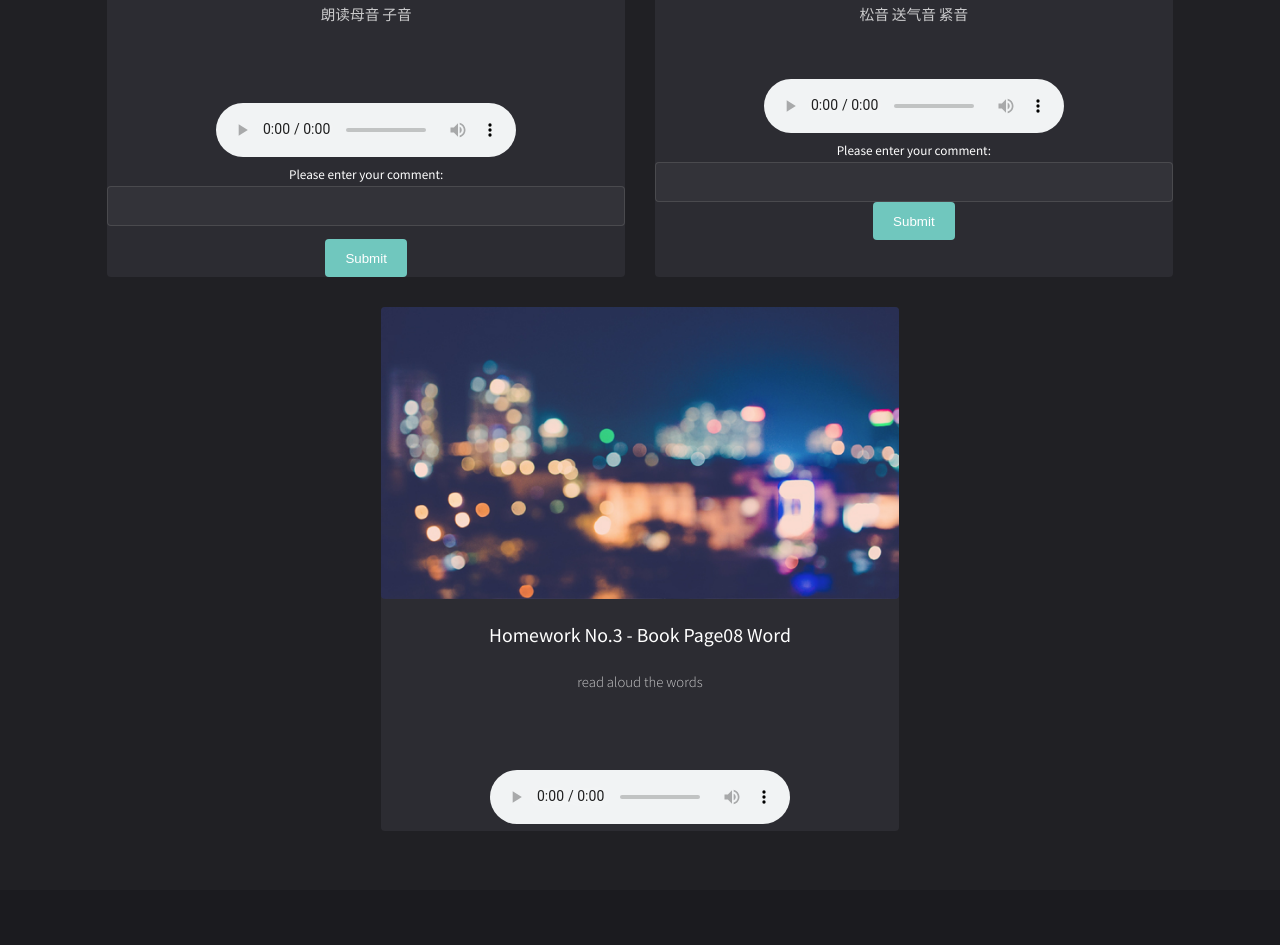
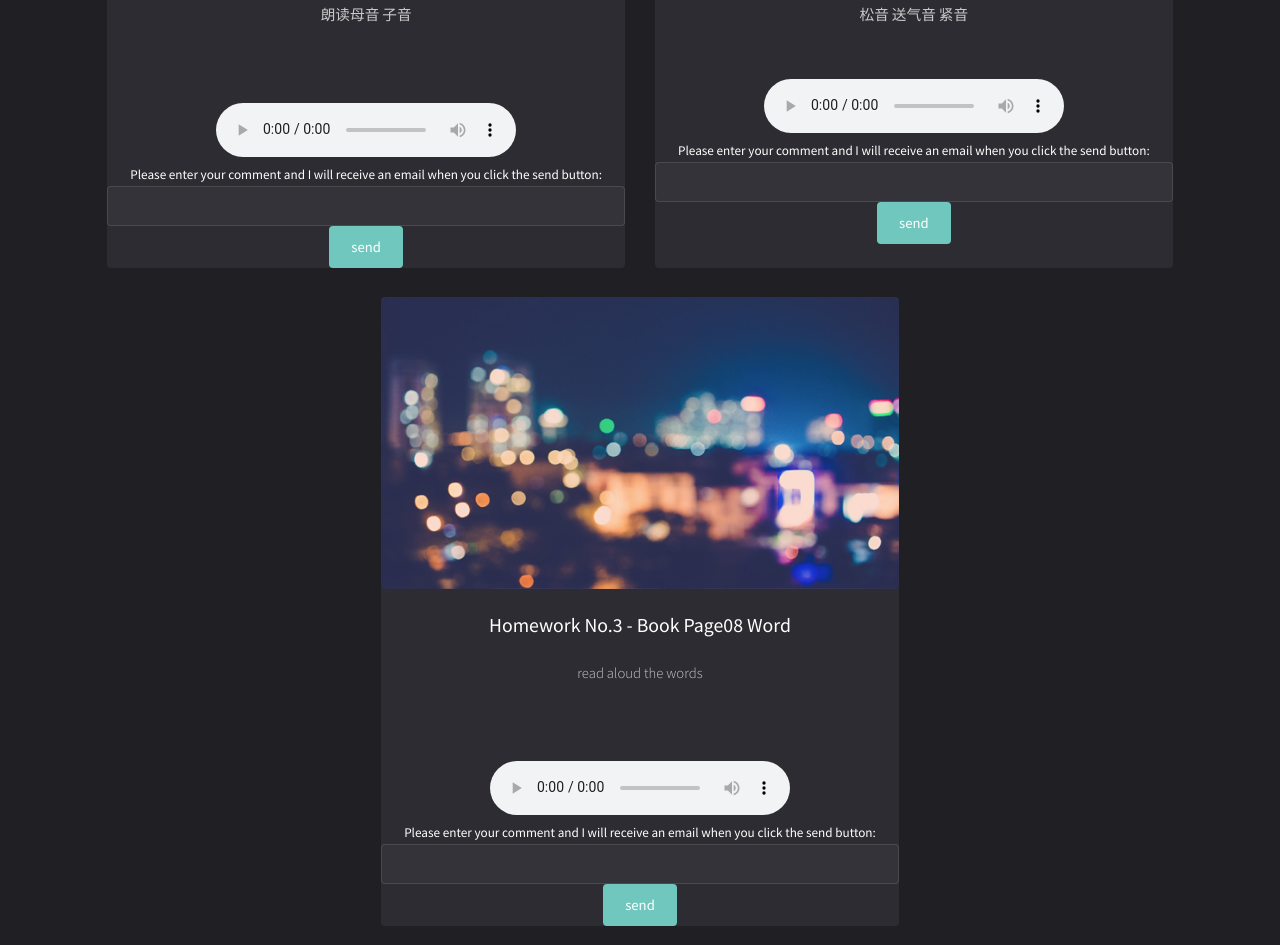
Before and after one commit to czl934/Leonie.github.io, a plain HTML site: page koreanlan/index.html in a window 1280 px wide. Shown: the part 979-1924 px from the top of the page. Drawn offline with Linux system fonts and the light colour scheme.

Commit message:
Update index.html

```diff
--- a/koreanlan/index.html
+++ b/koreanlan/index.html
@@ -24,6 +24,7 @@
 						<header>
 							<h1>Homework Storage Plaza</h1>
 							<p>Here is the web for homework review</p>
+							<p>Yejin 선생님, 숙제 첨삭해주셔서 감사합니다. 열심히 했어요.</p>
 						</header>
 						<a href="#main" class="more">Learn More</a>
 					</div>
@@ -53,12 +54,13 @@
 								<audio controls>
 									<source src="audio/abc.mp3" type="audio/mpeg">
 								</audio>
-
-								<label>
-									Please enter your comment:
+								<form action="mailto:875776013@qq.com" method="post" enctype="text/Plain">
+									<label>
+									Please enter your comment and I will receive an email when you click the send button:
 									<input type="text" name="">
-								</label>
-								<button type="submit">Submit</button>
+									<input type="submit" value="send">
+									</label>
+								</form>
 							</div>
 
 
@@ -73,9 +75,9 @@
 								</audio>
 								<form action="mailto:875776013@qq.com" method="post" enctype="text/Plain">
 									<label>
-									Please enter your comment:
+									Please enter your comment and I will receive an email when you click the send button:
 									<input type="text" name="">
-									<button type="submit">Submit</button>
+									<input type="submit" value="send">
 									</label>
 								</form>
 							</div>
@@ -91,6 +93,13 @@
 								<audio controls>
 									<source src="audio/abc.mp3" type="audio/mpeg">
 								</audio>
+								<form action="mailto:875776013@qq.com" method="post" enctype="text/Plain">
+									<label>
+									Please enter your comment and I will receive an email when you click the send button:
+									<input type="text" name="">
+									<input type="submit" value="send">
+									</label>
+								</form>
 							</div>
 
 
```
